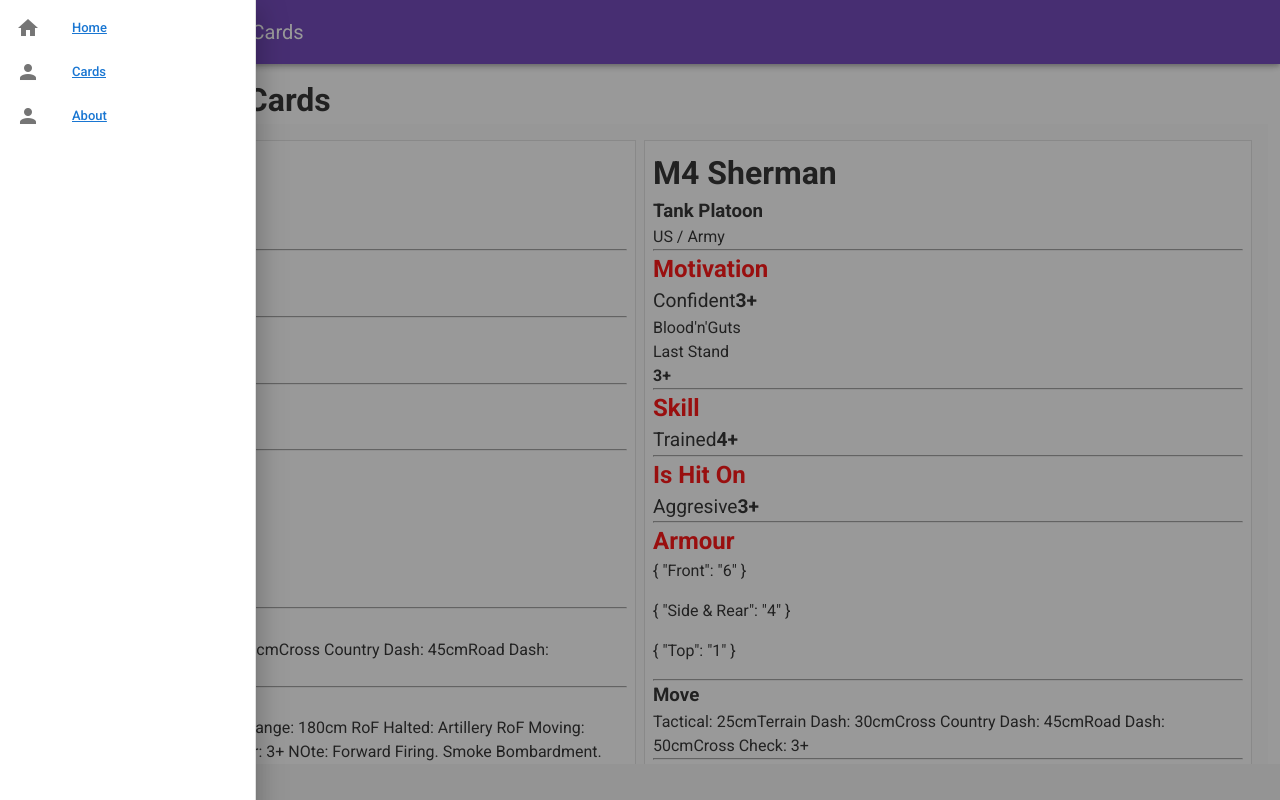
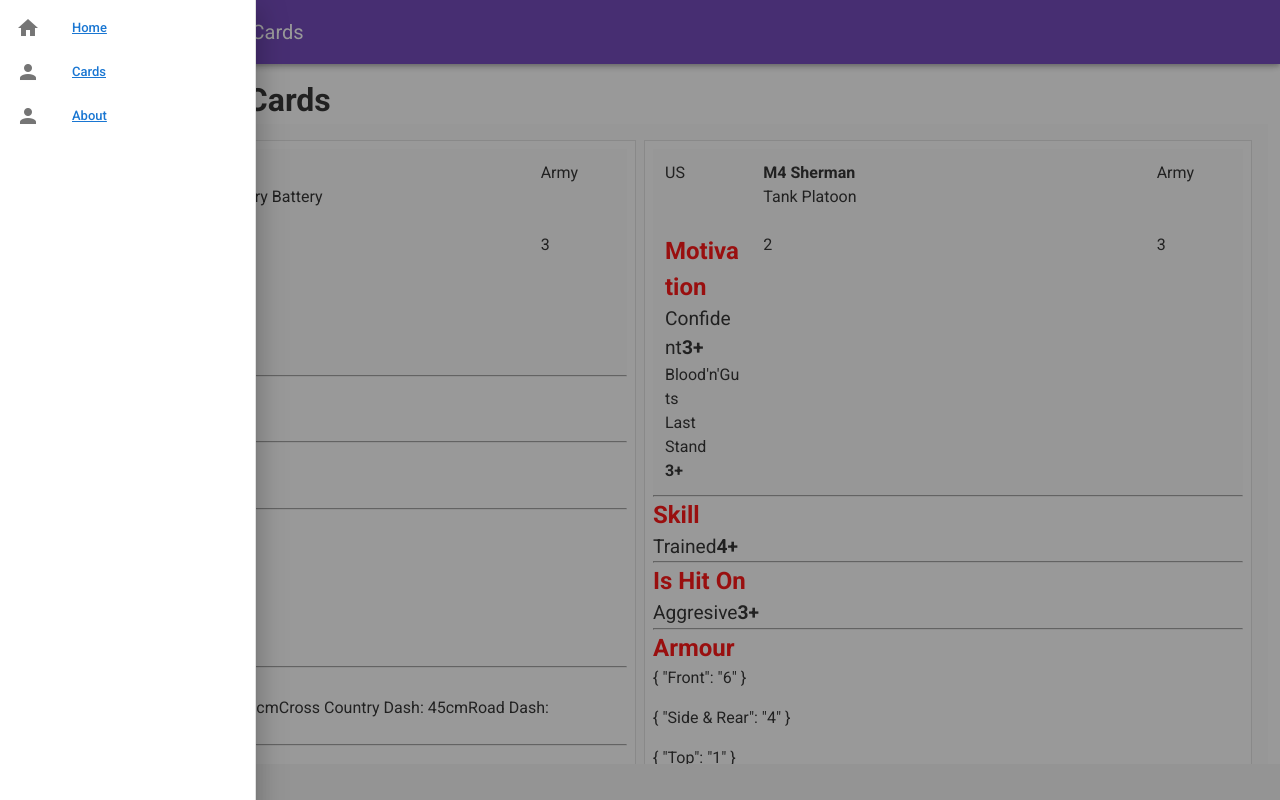
Before and after one commit to Aubacca/fow-cards, a Vue app: page /cards in a window 1280 px wide. Shown: the top 800 px of the page. Built offline with nearby package versions, Linux system fonts and the light colour scheme; data requests are answered from the project's data file.

Commit message:
Add more detail
* add description to project.
* remove unused code.
* reformat existing code.

Fixes: unit-cards

```diff
--- a/package.json
+++ b/package.json
@@ -1,5 +1,6 @@
 {
   "name": "fow-cards",
+  "description": "Flames of War - Unit Cards",
   "version": "0.1.0",
   "private": true,
   "scripts": {
--- a/src/App.vue
+++ b/src/App.vue
@@ -1,6 +1,4 @@
 <template>
-  <!-- App.vue -->
-
   <v-app>
     <v-app-bar color="deep-purple" dark app>
       <v-app-bar-nav-icon @click="drawer = true"></v-app-bar-nav-icon>
@@ -63,17 +61,10 @@
 <script>
 export default {
   name: "App",
-
-  components: {},
   data() {
     return {
       drawer: true,
-      items: [
-        { title: "Home", icon: "mdi-home-city" },
-        { title: "My Account", icon: "mdi-account" },
-        { title: "Users", icon: "mdi-account-group-outline" },
-      ],
-      mini: true,
+      group: "",
     };
   },
 };
--- a/src/components/card/list/CardComponent.vue
+++ b/src/components/card/list/CardComponent.vue
@@ -1,16 +1,26 @@
 <template>
   <div>
-    <h1>{{ this.cardDetail.header.title }}</h1>
-    <h3>{{ this.cardDetail.header.subtitle }}</h3>
-    <span>
-      {{ this.cardDetail.header.nation }} /
-      {{ this.cardDetail.header.name }}
-    </span>
-    <hr />
-    <SkillBoxComponent
-      :pageTitle="'Motivation'"
-      :skills="this.cardDetail.motivation"
-    ></SkillBoxComponent>
+    <v-container class="grey lighten-5">
+      <v-row>
+        <v-col cols="2">{{ this.cardDetail.header.nation }}</v-col>
+        <v-col cols="8">
+          <h4>{{ this.cardDetail.header.title }}</h4>
+          <span>{{ this.cardDetail.header.subtitle }}</span>
+        </v-col>
+        <v-col cols="2">{{ this.cardDetail.header.name }}</v-col>
+      </v-row>
+      <v-row>
+        <v-col cols="2">
+          <SkillBoxComponent
+            :pageTitle="'Motivation'"
+            :skills="this.cardDetail.motivation"
+          ></SkillBoxComponent
+        ></v-col>
+        <v-col cols="8">2 </v-col>
+        <v-col cols="2">3</v-col>
+      </v-row>
+    </v-container>
+
     <hr />
     <SkillBoxComponent
       :pageTitle="'Skill'"
```
